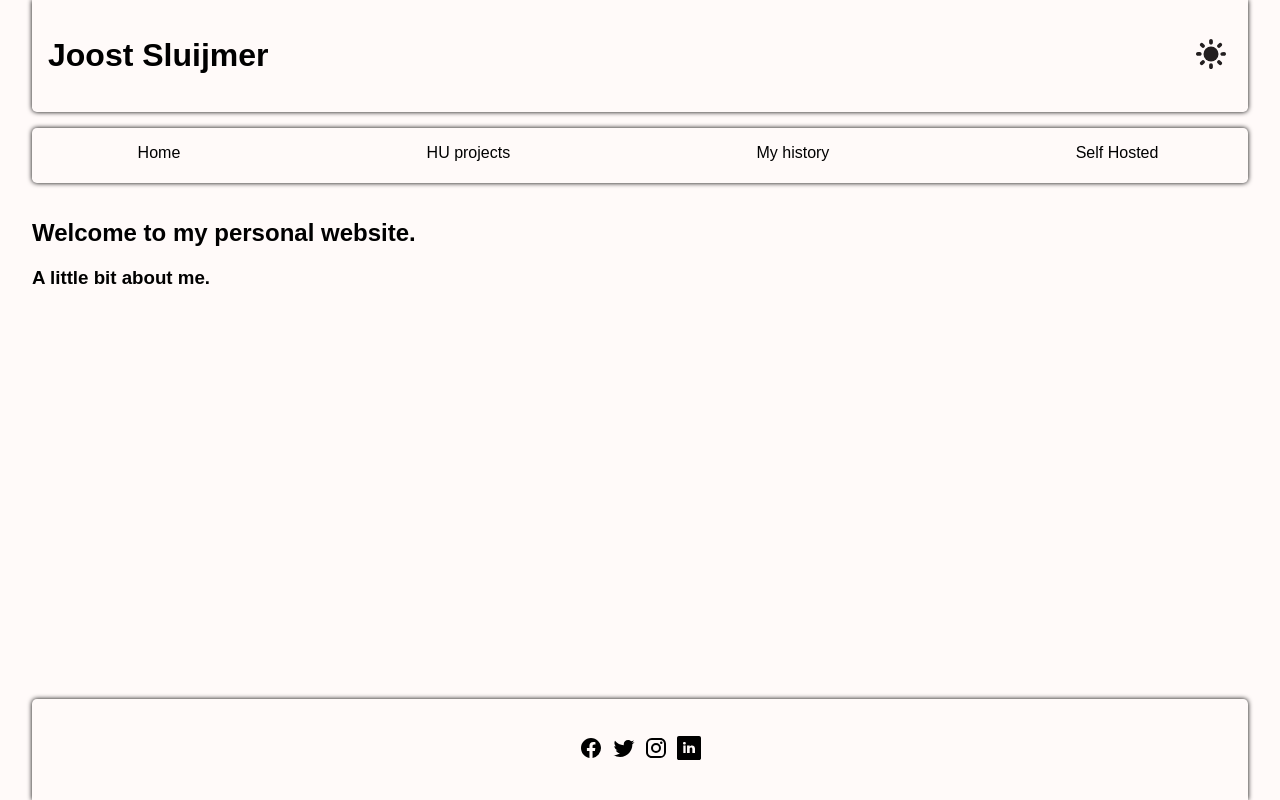
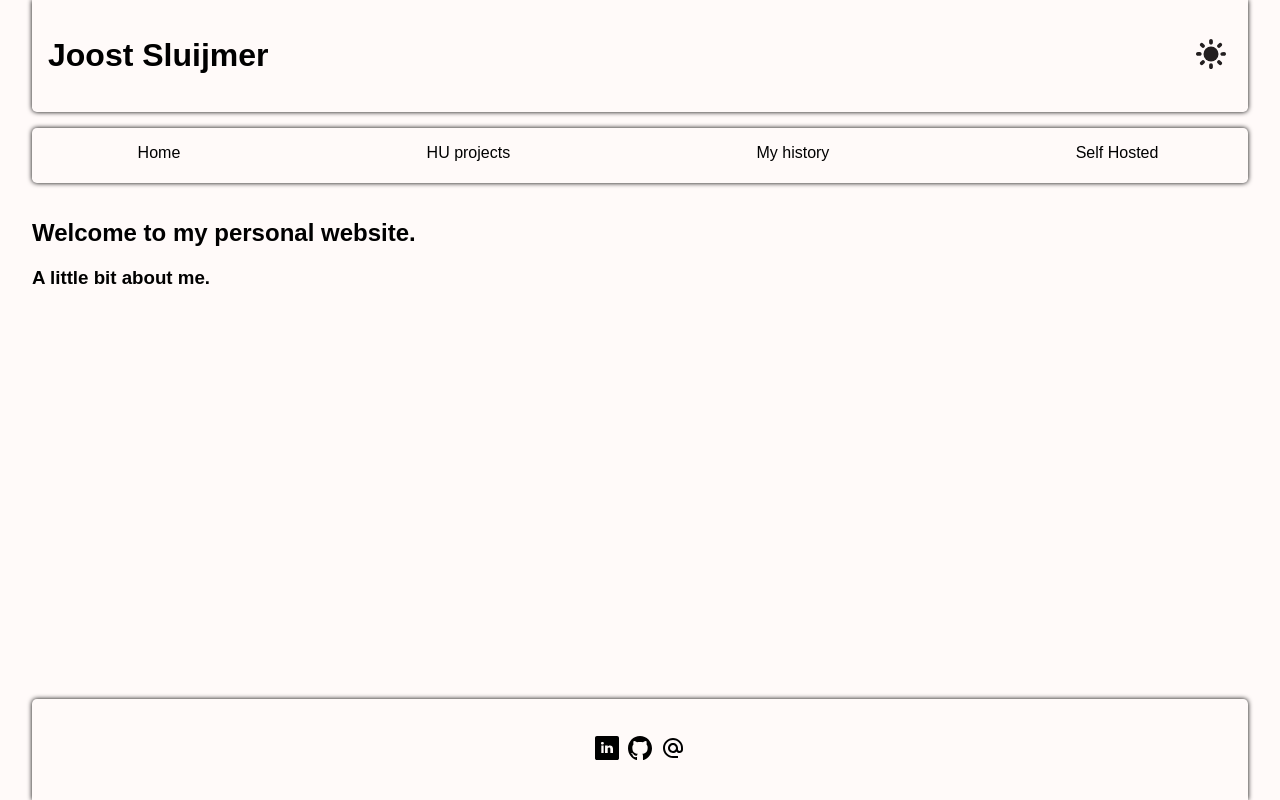
Before and after one commit to joosterws/Portfolio_website, a plain HTML site: page index.html in a window 1280 px wide. Drawn offline with Linux system fonts and the light colour scheme.

Commit message:
Social links updated with titles

```diff
--- a/scripts/Reuse.js
+++ b/scripts/Reuse.js
@@ -64,10 +64,10 @@ class FooterReuse extends HTMLElement{
     connectedCallback(){
         this.innerHTML = `
         <div class="social-links">
-            <a href="https://www.facebook.com" target="_blank"><img src="/images/Social-SVG/facebook.svg" alt="Facebook icon" style="width:24px;height:24px"></a>
-            <a href="https://www.twitter.com" target="_blank"><img src="/images/Social-SVG/twitter.svg" alt="Twitter icon" style="width:24px;height:24px"></a>
-            <a href="https://www.instagram.com" target="_blank"><img src="/images/Social-SVG/instagram.svg" alt="Instagram icon" style="width:24px;height:24px"></a>
-            <a href="https://www.linkedin.com/in/joost-sluijmer/" target="_blank"><img src="/images/Social-SVG/linkedin.svg" alt="Linkedin icon" style="width:24px;height:24px"></a>
+            <a href="https://www.linkedin.com/in/joost-sluijmer/" target="_blank"><img src="/images/Social-SVG/linkedin.svg" title="Linkedin" alt="Linkedin icon" style="width:24px;height:24px"></a>
+            <a href="https://github.com/joosterws" target="_blank"><img src="/images/Social-SVG/github.svg"  title="Github" alt="Github icon" title="Linkedin" style="width:24px;height:24px"></a>
+            <a href="" target="_blank"><img src="/images/Social-SVG/at.svg" title="Email" alt="Email contact" style="width:24px;height:24px"></a>
+
         </div>
         <!-- <a href="cookies-policy.html">
             Cookies policy
--- a/styles.css
+++ b/styles.css
@@ -266,7 +266,7 @@ margin-bottom: 1rem;
 
 .side-bar{
 padding-top: 2rem;
-box-shadow: 0 0 5px 0 var(--shadow-color);;
+box-shadow: 0 0 5px 0 var(--shadow-color);
 border-radius: var(--box-shadow-radius);
 }
 .side-bar ul {
@@ -277,7 +277,7 @@ border-radius: var(--box-shadow-radius);
 }
 
 footer{
-  box-shadow: 0 0 5px 0 var(--shadow-color);;
+  box-shadow: 0 0 5px 0 var(--shadow-color);
   border-radius: var(--box-shadow-radius) var(--box-shadow-radius) 0 0;
   color: var(--text-color);
   text-align: center;
@@ -313,6 +313,7 @@ footer a:hover{
   cursor: pointer;
   padding: 8px;
   border-radius: 10rem;
+  box-shadow: 0 0 5px 0 var(--shadow-color);
 }
 #scrollBtn > img {
   display:block;
```
Also changed, not shown: images/Social-SVG/github.svg (added).
